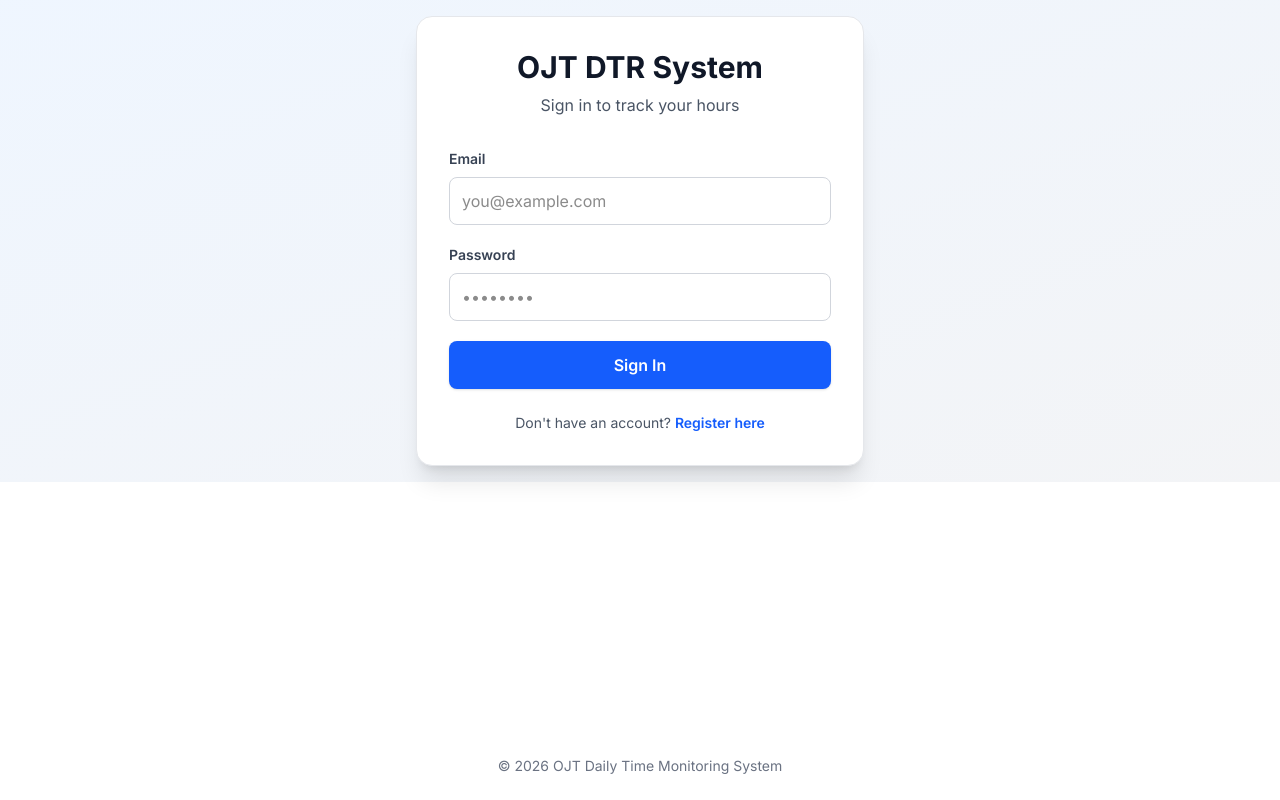
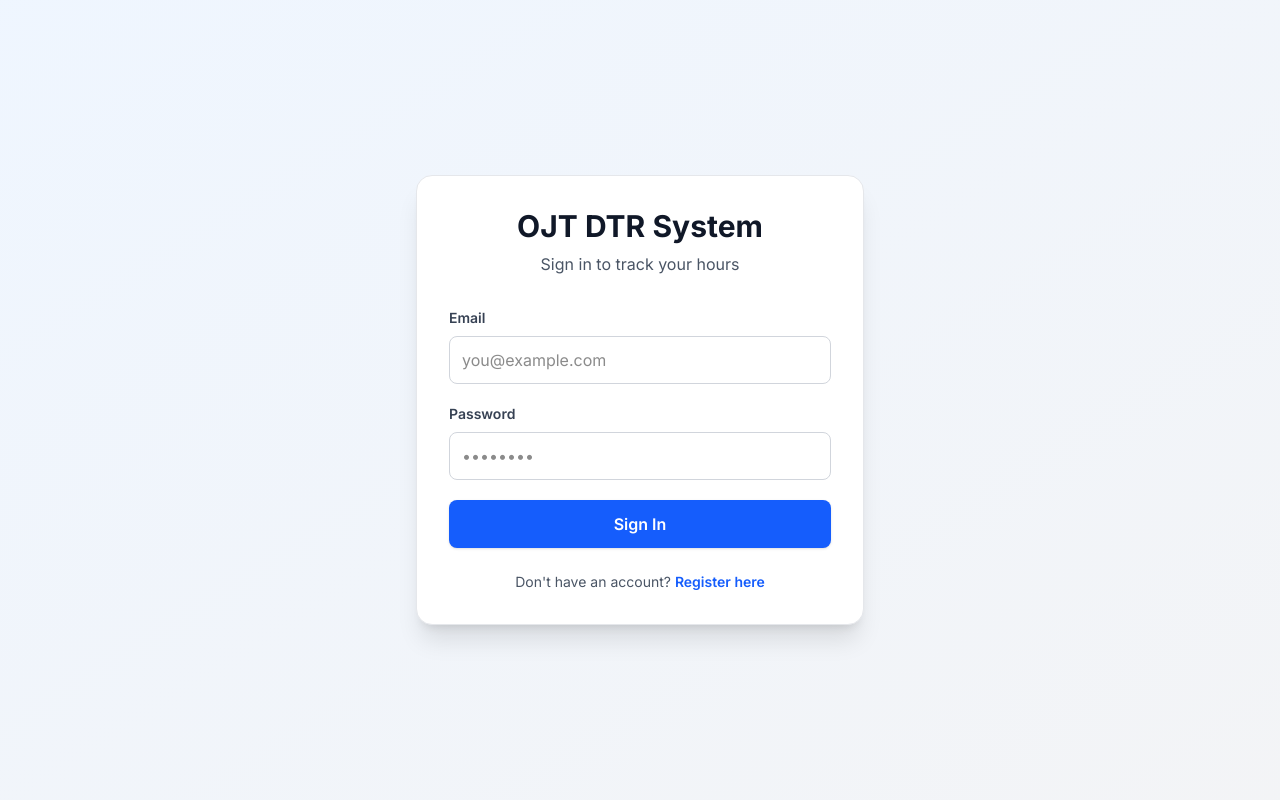
Before and after one commit to Vargas0fficial/ojt-dtr-system, a Next.js app: page / in a window 1280 px wide. Built offline with nearby package versions, Linux system fonts and the light colour scheme.

Commit message:
footer fix

```diff
--- a/src/app/layout.tsx
+++ b/src/app/layout.tsx
@@ -1,7 +1,7 @@
 'use client'
-import './globals.css'
 import { Inter } from 'next/font/google'
 import { usePathname } from 'next/navigation'
+import './globals.css'
 
 const inter = Inter({ subsets: ['latin'] })
 
@@ -11,27 +11,20 @@ export default function RootLayout({
   children: React.ReactNode
 }) {
   const pathname = usePathname()
-  const hideFooter = pathname === '/login'
-  const currentYear = new Date().getFullYear()
+
+  // Tago footer pag nasa / or /login
+  const hideFooter = pathname === '/' || pathname === '/login'
 
   return (
-    <html lang="en">
-      <head>
-        <title>OJT DTR System</title>
-        <meta name="description" content="Daily Time Record for Interns" />
-      </head>
-      <body className={`${inter.className} flex flex-col min-h-screen`}>
+    <html lang="en" className="h-full">
+      <body className={`${inter.className} h-full flex flex-col`}>
         <div className="flex-1">
           {children}
         </div>
 
         {!hideFooter && (
-          <footer className="py-6">
-            <div className="text-center">
-              <p className="text-sm text-gray-500">
-                © {currentYear} OJT Daily Time Monitoring System
-              </p>
-            </div>
+          <footer className="text-center py-4 text-gray-500 text-sm border-t border-gray-200 bg-white">
+            © 2026 OJT Daily Time Monitoring System
           </footer>
         )}
       </body>
--- a/src/app/page.tsx
+++ b/src/app/page.tsx
@@ -47,7 +47,8 @@ export default function LoginPage() {
               type="email"
               value={email}
               onChange={(e) => setEmail(e.target.value)}
-              className="w-full border border-gray-300 px-3 py-3 rounded-lg focus:ring-2 focus:ring-blue-500 focus:border-transparent transition-all duration-200 h-12 leading-6"
+              className="w-full border border-gray-300 px-3 rounded-lg focus:ring-2 focus:ring-blue-500 focus:border-transparent transition-all duration-200 h-12 text-base box-border overflow-hidden font-mono"
+              style={{ lineHeight: '1.5rem' }}
               placeholder="you@example.com"
               required
             />
@@ -58,7 +59,8 @@ export default function LoginPage() {
               type="password"
               value={password}
               onChange={(e) => setPassword(e.target.value)}
-              className="w-full border border-gray-300 px-3 py-3 rounded-lg focus:ring-2 focus:ring-blue-500 focus:border-transparent transition-all duration-200 h-12 leading-6"
+              className="w-full border border-gray-300 px-3 rounded-lg focus:ring-2 focus:ring-blue-500 focus:border-transparent transition-all duration-200 h-12 text-base box-border overflow-hidden font-mono"
+              style={{ lineHeight: '1.5rem' }}
               placeholder="••••••••"
               required
             />
```
